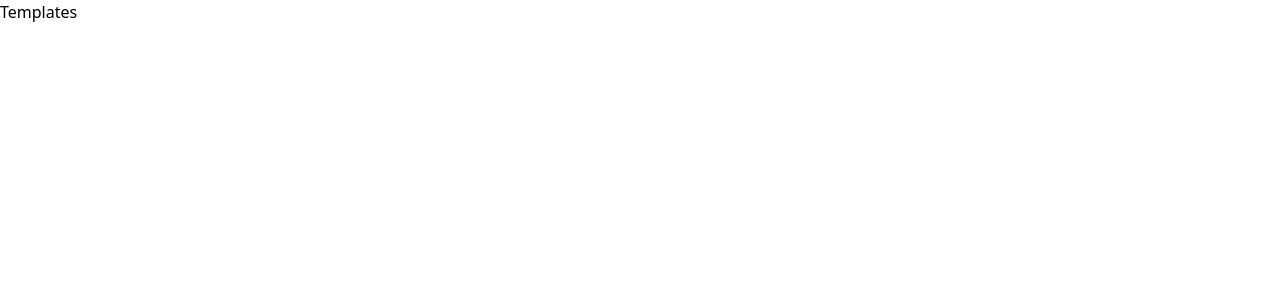
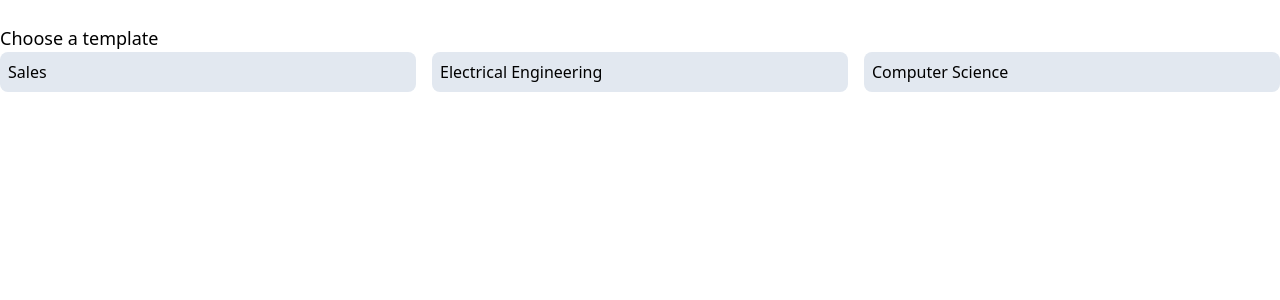
Before and after one commit to FriendlyIndr/ResumeBuilder2, a React app in the folder frontend/: page /templates in a window 1280 px wide. Shown: the top 300 px of the page. Built offline with nearby package versions, Linux system fonts and the light colour scheme; the HTML template or start-up script is replaced by a standard one.

Commit message:
Templates section update.

```diff
--- a/frontend/src/components/Templates.jsx
+++ b/frontend/src/components/Templates.jsx
@@ -1,8 +1,30 @@
 import React from 'react'
 
 const Templates = () => {
+  const templates = [
+    { name: "Sales" },
+    { name: "Electrical Engineering" },
+    { name: "Computer Science" },
+  ]
+
   return (
-    <div>Templates</div>
+    <div>
+      <div>
+        <h1 className='text-lg mt-6'>Choose a template</h1>
+
+        <div className='grid grid-cols-3 gap-4'>
+          {templates.map((template, index) => (
+            <div
+              key={index}
+              className='bg-slate-200 rounded-lg p-2'
+            >
+              <img />
+              {template.name}
+            </div>
+          ))}
+        </div>
+      </div>
+    </div>
   )
 }
 
```
